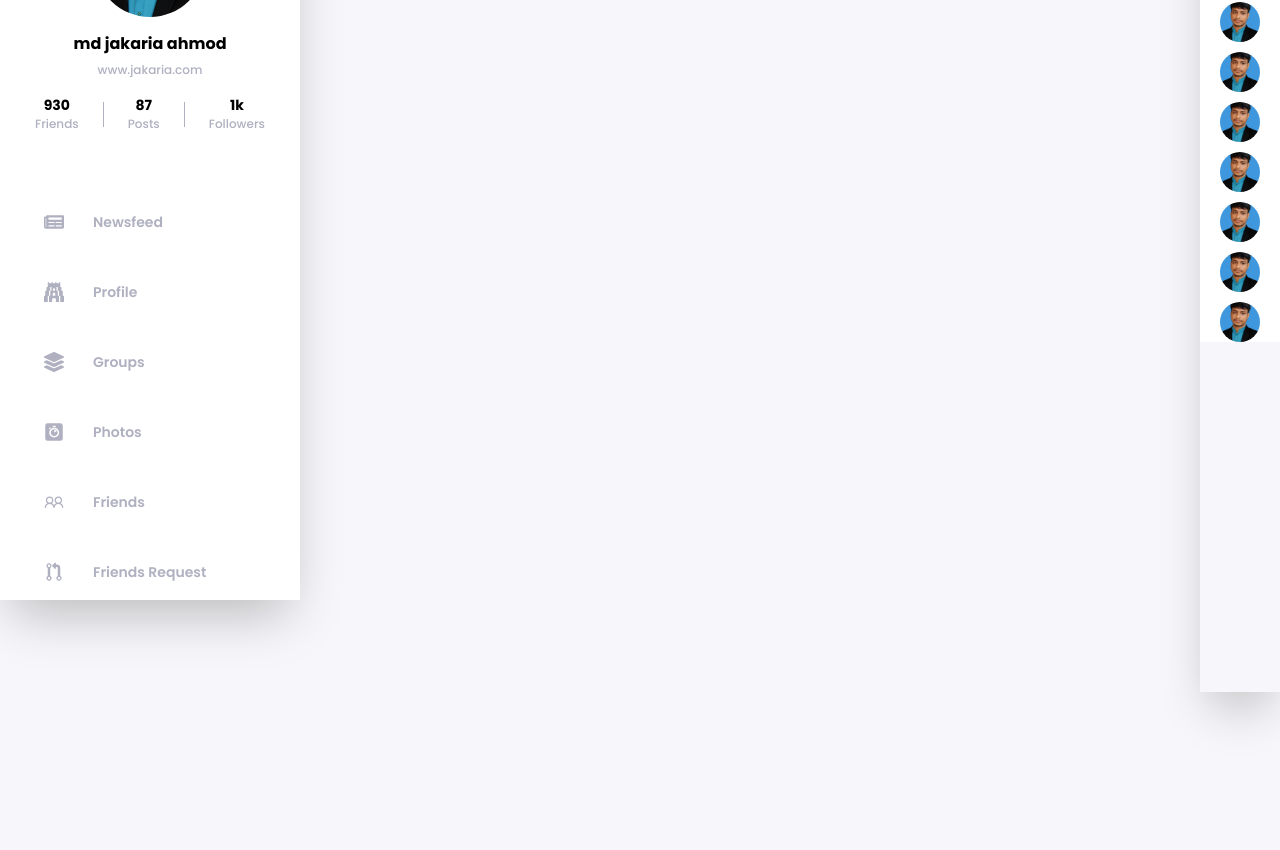
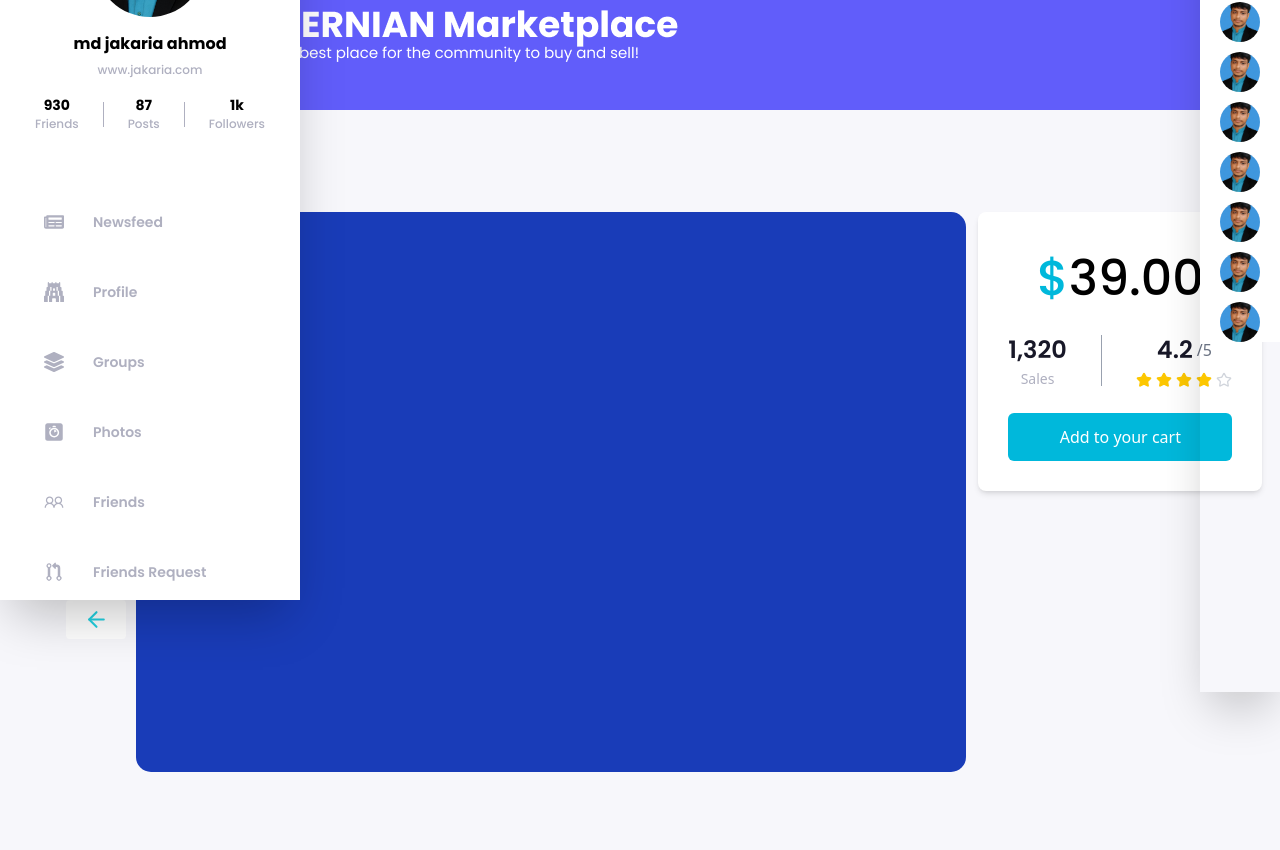
Before and after one commit to Jakaria-Ahmod/MERNIAN-WEB, a React (Vite) app: page /profile/productDetails/0 in a window 1280 px wide. Shown: the part 200-1050 px from the top of the page. Before the commit the page ends 800 px from the top, so only its background shows below. Built offline with nearby package versions, Linux system fonts and the light colour scheme.

Commit message:
page done

```diff
--- /dev/null
+++ b/src/pages/productDetails/components/Comments.jsx
@@ -0,0 +1,16 @@
+import React from 'react';
+
+const Comments = () => {
+  return (
+    <div>
+      <div>
+        <div className="text-gray-700">
+          <h2 className="text-xl font-bold mb-2">User Comments</h2>
+          <p>No comments yet. Be the first to comment!</p>
+        </div>
+      </div>
+    </div>
+  );
+};
+
+export default Comments;
--- /dev/null
+++ b/src/pages/productDetails/components/Description.jsx
@@ -0,0 +1,52 @@
+import React from 'react';
+
+const Description = () => {
+  return (
+    <div>
+      <div>
+        <h2 className="text-xl font-bold text-gray-900">
+          The Best eSports and Gaming Magazine Template!
+        </h2>
+        <p className="text-[#474747] mt-[20px] font-poppins text-base font-medium">
+          Lorem ipsum dolor sit amet, consectetur adipisicing elit, sed do
+          eiusmod tempor incididunt ut labore et dolore magna aliqua. Ut enim ad
+          minim veniam, quis nostrud exercitation ullamco laboris nisi ut
+          aliquip ex eacommodo consequat. Duis aute irure dolor in henderit in
+          voluptate velit esse cillum dolore eu fugiat nulla pariatur. Excepteur
+          sint occaecat cupidatat non proident, sunt in culpa.
+        </p>
+        <p className=" mt-[34px] mb-[30px] font-poppins text-base font-medium text-[#474747]">
+          Lorem ipsum dolor sit amet, consectetur adipisicing elit, sed do
+          eiusmod tempor incididunt ut labore et dolore magna aliqua. Ut enim ad
+          minim veniam, quis nostrud exercitation ullamco laboris nisi ut
+          aliquip ex ea commodo consequat. Duis aute irure dolor in
+          reprehenderit in voluptate velit esse cillum dolore eu fugiat nulla
+          pariatur. Excepteur sint occaecat cupidatat non proident, sunt in
+          culpa qui officia deserunt mollit anim id est laborum. Lorem ipsum
+          dolor sit amet, consectetur adipisicing elit, sed do eiusmod tempor
+          incididunt ut labore et dolore magna aliqua. Ut enim ad minim veniam,
+          quis nostrud exercitation ullamco laboris nisi ut aliquip ex ea
+          commodo consequat. Duis aute irure dolor in reprehenderit in voluptate
+          velit esse cillum dolore eu fugiat nulla pariatur. Excepteur sint
+          occaecat cupidatat non proident, sunt in culpa qui officia deserunt
+          mollit anim id est laborum.
+        </p>
+        <div className="mt-[30px] pb-[174px]">
+          <h2 className="text-xl font-bold text-gray-900">
+            The Best eSports and Gaming Magazine Template!
+          </h2>
+          <p className="mt-[20px] font-poppins text-base font-medium text-[#474747]">
+            Lorem ipsum dolor sit amet, consectetur adipisicing elit, sed do
+            eiusmod tempor incididunt ut labore et dolore magna aliqua. Ut enim
+            ad minim veniam, quis nostrud exercitation ullamco laboris nisi ut
+            aliquip ex eacommodo consequat. Duis aute irure dolor in henderit in
+            voluptate velit esse cillum dolore eu fugiat nulla pariatur.
+            Excepteur sint occaecat cupidatat non proident, sunt in culpa.
+          </p>
+        </div>
+      </div>
+    </div>
+  );
+};
+
+export default Description;
--- /dev/null
+++ b/src/pages/productDetails/components/Details.jsx
@@ -0,0 +1,45 @@
+import React, { useState } from 'react';
+import TabSection from './TabSection';
+import Description from './Description';
+import Comments from './Comments';
+import Review from './Review';
+// import React, { useState } from 'react';
+
+const PorductDetails = () => {
+  const [activeTab, setActiveTab] = useState('description');
+  return (
+    <div className="mt-[80px]">
+      <div>
+        <div className="max-w-[830px]  overflow-hidden mt-10 bg-white shadow-md rounded-xl ">
+          {/* Tabs */}
+          <TabSection
+            activeTab={activeTab}
+            setActiveTab={setActiveTab}
+          ></TabSection>
+          {/* Content */}
+          <div className="mt-6 space-y-4 p-[20px]">
+            {activeTab === 'description' && (
+              <>
+                <Description></Description>
+              </>
+            )}
+
+            {activeTab === 'comments' && (
+              <div>
+                <Comments></Comments>
+              </div>
+            )}
+
+            {activeTab === 'review' && (
+              <div>
+                <Review></Review>
+              </div>
+            )}
+          </div>
+        </div>
+      </div>
+    </div>
+  );
+};
+
+export default PorductDetails;
--- /dev/null
+++ b/src/pages/productDetails/components/Heing.jsx
@@ -0,0 +1,20 @@
+import React from 'react';
+
+const HedingProductDetails = () => {
+  return (
+    <div>
+      <div>
+        <div className="mt-[23px] mb-[13px]">
+          <p className="text-colorTwo font-poppins text-sm font-normal">
+            BROWSE PRODUTS
+          </p>
+          <h3 className="text-[#24234B] font-poppins text-[24px] font-normal">
+            Digital Items
+          </h3>
+        </div>
+      </div>
+    </div>
+  );
+};
+
+export default HedingProductDetails;
--- /dev/null
+++ b/src/pages/productDetails/components/Left.jsx
@@ -0,0 +1,32 @@
+import React from 'react';
+import { FiArrowLeft, FiArrowRight } from 'react-icons/fi';
+import PorductDetails from './Details';
+
+const LeftComponent = () => {
+  return (
+    <div>
+      <div className="flex gap-x-[10px]">
+        <div className="w-[60px flex flex-col items-center mt-[151px]">
+          <div className="bg-white shadow-[20px] w-[60px] h-[39px] flex items-center justify-center rounded cursor-pointer">
+            <FiArrowRight size={25} color="#23D2E2" />
+          </div>
+          <div className="my-[12px] bg-white shadow-[20px] p-[6px]">
+            <div className="w-[48px] h-[48px] bg-black rounded-[6px] mt-[6px] cursor-pointer"></div>
+            <div className="w-[48px] h-[48px] bg-black rounded-[6px] mt-[6px] cursor-pointer"></div>
+            <div className="w-[48px] h-[48px] bg-black rounded-[6px] mt-[6px] cursor-pointer"></div>
+          </div>
+
+          <div className="bg-white shadow-[20px] w-[60px] h-[39px] flex items-center justify-center rounded cursor-pointer">
+            <FiArrowLeft size={25} color="#23D2E2" />
+          </div>
+        </div>
+        <div>
+          <div className="w-[830px] h-[560px] bg-blue-800 rounded-[15px]"></div>
+          <PorductDetails></PorductDetails>
+        </div>
+      </div>
+    </div>
+  );
+};
+
+export default LeftComponent;
--- /dev/null
+++ b/src/pages/productDetails/components/Review.jsx
@@ -0,0 +1,16 @@
+import React from 'react';
+
+const Review = () => {
+  return (
+    <div>
+      <div>
+        <div className="text-gray-700">
+          <h2 className="text-xl font-bold mb-2">Reviews</h2>
+          <p>★★★★★ - Amazing Template! Works perfectly!</p>
+        </div>
+      </div>
+    </div>
+  );
+};
+
+export default Review;
--- /dev/null
+++ b/src/pages/productDetails/components/Right.jsx
@@ -0,0 +1,54 @@
+import { Star } from 'lucide-react';
+import React from 'react';
+
+const RightComponet = () => {
+  return (
+    <div>
+      <div className="w-[284px] ">
+        <div className="bg-white rounded-lg shadow-md p-[30px]">
+          {/* Price */}
+          <div className="font-poppins text-[49px] font-medium mb-4 text-center">
+            <span className="text-cyan-500">$</span>39.00
+          </div>
+
+          {/* Stats */}
+          <div className="flex items-center justify-between mb-6">
+            {/* Sales */}
+            <div className="text-center">
+              <div className="text-[24px] font-poppins font-semibold text-[#181828]">
+                1,320
+              </div>
+              <div className="text-[14px] font-medium text-colorTwo">Sales</div>
+            </div>
+            <div className="w-[1px] h-[51px] bg-gray-400"></div>
+            {/* Rating */}
+            <div className="text-center">
+              <div className="flex items-center justify-center gap-1">
+                <span className="text-[24px] font-poppins font-semibold text-[#181828]">
+                  4.2
+                </span>
+                <span className="text-gray-500">/5</span>
+              </div>
+              <div className="flex items-center justify-center gap-1 mt-1">
+                {[1, 2, 3, 4].map(star => (
+                  <Star
+                    key={star}
+                    className="w-4 h-4 fill-yellow-400 text-yellow-400"
+                  />
+                ))}
+                <Star className="w-4 h-4 text-gray-300" />
+              </div>
+            </div>
+          </div>
+
+          {/* Add to Cart Button */}
+          <button className="w-full bg-cyan-500 hover:bg-cyan-600 text-white font-medium py-3 rounded-md cursor-pointer transition">
+            Add to your cart
+          </button>
+        </div>
+      </div>
+    </div>
+  );
+};
+
+export default RightComponet;
--- /dev/null
+++ b/src/pages/productDetails/components/TabSection.jsx
@@ -0,0 +1,27 @@
+import React from 'react';
+
+const TabSection = ({ activeTab, setActiveTab }) => {
+  return (
+    <div>
+      <div className="bg-white">
+        <div className="flex">
+          {['description', 'comments', 'review'].map(tab => (
+            <button
+              key={tab}
+              onClick={() => setActiveTab(tab)}
+              className={`flex-1 cursor-pointer py-[20px] px-[102px] bg-colorOne text-sm font-semibold text-center border-b-2 transition-colors duration-300 ${
+                activeTab === tab
+                  ? 'bg-blue-500 text-white border-black-500 rounded-t-md'
+                  : 'bg-gray-100 text-gray-800 border-transparent'
+              }`}
+            >
+              {tab.charAt(0).toUpperCase() + tab.slice(1)}
+            </button>
+          ))}
+        </div>
+      </div>
+    </div>
+  );
+};
+
+export default TabSection;
--- a/src/pages/productDetails/index.jsx
+++ b/src/pages/productDetails/index.jsx
@@ -1,7 +1,26 @@
 import React from 'react';
+import StoreBanner from '../../globalComponents/storeBanner';
+import HedingProductDetails from './components/Heing';
+import LeftComponent from './components/Left';
+import RightComponet from './components/Right';
+import PorductDetails from './components/Details';
 
 const ProductDetails = () => {
-  return <div>ProductDetails</div>;
+  return (
+    <div>
+      <div className="mb-[100px]">
+        <StoreBanner></StoreBanner>
+        <HedingProductDetails></HedingProductDetails>
+        <div className="grid grid-cols-[5fr_2fr] mt-[23px] gap-x-[12px]">
+          <div>
+            <LeftComponent></LeftComponent>
+          </div>
+          <RightComponet></RightComponet>
+        </div>
+        <div></div>
+      </div>
+    </div>
+  );
 };
 
 export default ProductDetails;
```
